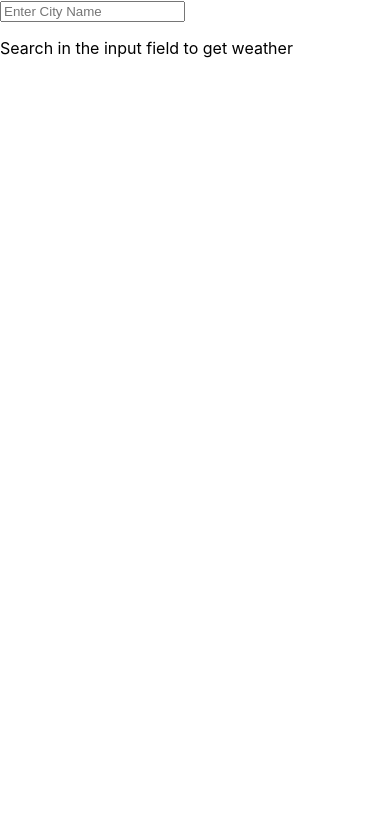
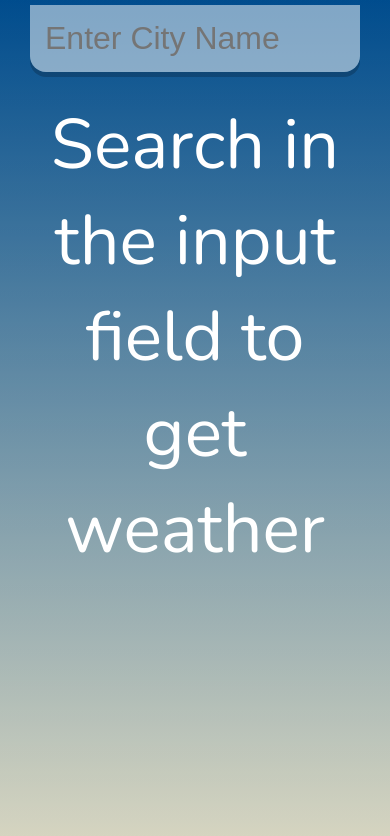
Before and after one commit to KelechiOdom10/weather-App, a React (Create React App) app: page / in a window 390 px wide. Shown: the top 836 px of the page. Built offline with nearby package versions, Linux system fonts and the light colour scheme.

Commit message:
Styled weather card and added media queries to make it responsive

```diff
--- a/src/App.css
+++ b/src/App.css
@@ -1,38 +1,239 @@
-.App {
+* {
+  margin: 0;
+  padding: 0;
+  box-sizing: border-box;
+}
+
+body {
+  font-family: 'Nunito', sans-serif;
+  background: linear-gradient(to left, rgb(236, 234, 234), rgb(201, 190, 190));
+}
+
+.app {
+  background: linear-gradient(to bottom, #005aa7, #fffde4);
+  box-shadow: 10px 10px 24px -2px rgba(0,0,0,0.75);
+  transition: 0.4 ease;
+  text-align: center;
+  color: white;
+  font-size: 24px;
+  margin: 20px auto;
+  max-width: 1100px;
+}
+
+.app.warm {
+  background: linear-gradient(to bottom, #f12711, #f5af19);
+  /* background-image: url('./assets/warm-bg.jpg'); */
+}
+
+.WeatherApp{
+  min-height: 90vh;
+  background-image: linear-gradient(to bottom, rgba(0, 0, 0, 0.151), rgba(0, 0, 0, 0.158));
+  padding: 25px;
+}
+
+.search-box {
+  width: 100%;
+  margin: 0 0 25px;
+}
+
+.search-box .search-bar {
+  display: block;
+  width: 100%;
+  padding: 15px;
+
+  appearance: none;
+  background: none;
+  border: none;
+  outline: none;
+
+  background-color: rgba(255, 255, 255, 0.5);
+  border-radius: 0px 0px 16px 16px;
+  margin-top: -25px;
+
+  box-shadow: 0px 5px rgba(0, 0, 0, 0.2);
+
+  color: #313131;
+  font-size: 2rem;
+
+  transition: 0.4s ease;
+}
+
+.search-box .search-bar:focus {
+  background-color: rgba(255, 255, 255, 0.75);
+}
+
+.fallBackMessage{
+  font-size: 3.5em;
+}
+
+.weatherCard {
+  display: flex;
+  flex-direction: column;
+}
+
+.mainHeader{
+  font-size: 4rem;
+}
+
+.weather-wrapper{
+  display: flex;
+  justify-content: space-around;
+  align-items: center;
+}
+
+.weather-box {
   text-align: center;
 }
 
-.App-logo {
-  height: 40vmin;
-  pointer-events: none;
+.weather-box .temp{
+  position: relative;
+  display: inline-block;
+  margin: 20px auto;
+  background-color: rgba(255, 255, 255, 0.2);
+  border-radius: 16px;
+  width: 100%;
+  padding: 15px 20px;
+
+  color: #FFF;
+  font-size: 90px;
+  font-weight: 900;
+
+  text-shadow: 3px 3px rgba(50, 50, 70, 0.5);
+  text-align: center;
+  box-shadow: 3px 6px rgba(0, 0, 0, 0.2);
 }
 
-@media (prefers-reduced-motion: no-preference) {
-  .App-logo {
-    animation: App-logo-spin infinite 20s linear;
+.feelsLike{
+  font-size: 50px;
+  font-weight: 400;
+  font-style: italic;
+}
+
+ .weather-info{
+  background-color: rgba(255, 255, 255, 0.2);
+  border-radius: 16px;
+  padding: 15px 20px;
+  min-width: 200px;
+  color: #FFF;
+  font-size: 2.7rem;
+  font-weight: 900;
+  margin: 20px auto;
+  text-shadow: 3px 2.5px rgba(50, 50, 70, 0.5);
+  text-align: center;
+  box-shadow: 3px 6px rgba(0, 0, 0, 0.2);
+}
+
+@media only screen and (max-width: 1060px){
+  .app{
+    font-size: 20px;
+    margin: 50px auto;
+    max-width: 900px;
+  }
+
+  .WeatherApp{
+    padding: 30px;
+    display: flex;
+    flex-direction: column;
+  }
+
+  .mainHeader{
+    font-size: 4rem;
+  }
+
+  .weather-wrapper{
+    display: flex;
+    justify-content: space-around;
+    align-items: center;
+  }
+
+  .weather-box .temp{
+    font-size: 60px;
+    padding: 10px 10px;
+    height: 100%;
+  }
+
+  .feelsLike{
+    font-size: 30px;
+  }
+
+  .weather-info{
+    font-size: 2rem;
   }
 }
 
-.App-header {
-  background-color: #282c34;
-  min-height: 100vh;
-  display: flex;
-  flex-direction: column;
-  align-items: center;
-  justify-content: center;
-  font-size: calc(10px + 2vmin);
-  color: white;
+@media only screen and (max-width: 860px){
+  .app{
+    font-size: 20px;
+    margin: 0 auto;
+    width: 100vw;
+
+  }
+
+  .WeatherApp{
+    padding: 30px;
+    display: flex;
+    flex-direction: column;
+    min-height: 100vh;
+  }
+
+  .weather-wrapper{
+    display: flex;
+    justify-content: space-around;
+    align-items: center;
+  }
+
+  .weather-box .temp{
+    font-size: 50px;
+    padding: 10px 10px;
+    height: 100%;
+  }
+
+  .feelsLike{
+    font-size: 20px;
+  }
+
+  .weather-info{
+    font-size: 1.4rem;
+  }
 }
 
-.App-link {
-  color: #61dafb;
-}
+@media only screen and (max-width: 660px){
+  .app{
+    font-size: 20px;
+    margin: 0 auto;
+    width: 100vw;
 
-@keyframes App-logo-spin {
-  from {
-    transform: rotate(0deg);
   }
-  to {
-    transform: rotate(360deg);
+
+  .WeatherApp{
+    padding: 30px;
+    display: flex;
+    flex-direction: column;
+    min-height: 100vh;
+  }
+
+  .mainHeader{
+    font-size: 3rem;
+  }
+
+  .weather-wrapper{
+    display: flex;
+    flex-direction: column;
+    justify-content: space-around;
+    align-items: center;
+  }
+
+  .weather-box .temp{
+    font-size: 50px;
+    padding: 10px 10px;
+    height: 100%;
+  }
+
+  .feelsLike{
+    font-size: 20px;
+  }
+
+  .weather-info{
+    font-size: 1.4rem;
   }
 }
```
